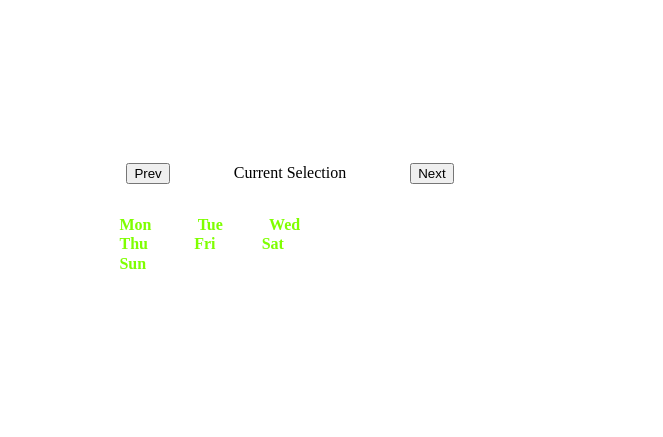
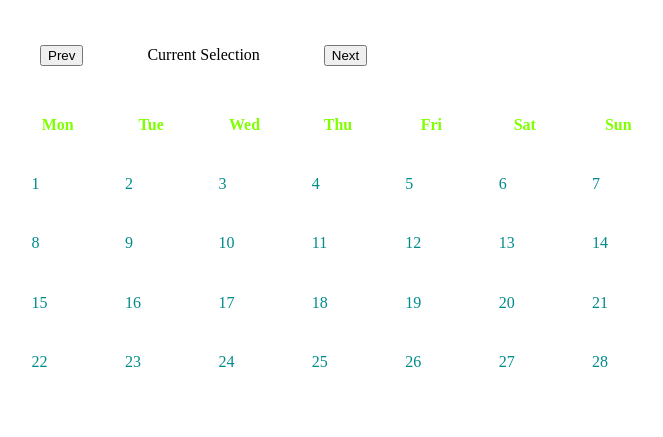
Before and after one commit to mimz-skywalker/SynergyInternshipTask2_DOMManipulation, a plain HTML site: page CalendarControll/index.html in a window 1280 px wide. Shown: the whole page, without its empty margins (38-701 px from the left). Drawn offline with Linux system fonts and the light colour scheme.

Commit message:
fillDays function

```diff
--- a/CalendarControll/CalendatScript.js
+++ b/CalendarControll/CalendatScript.js
@@ -1,6 +1,8 @@
-var selectedDate;
+function loadFunction(){
+    var selectedDate;
 
 var currentDate = new Date();
+
 
 var months = ['January',
               'February',
@@ -29,13 +31,18 @@ var days = ['Mon',
     function loadweekView(){
 }
 
-    function fillDays(currentDate){
+    function fillDays(){
+
+        var dateStart = new Date();
 
         var firstDay = 1;
         var lastDay;
 
-        var m = months[currentDate.getMonth()];
+
+        var m = months[dateStart.getMonth()];
         var indexOfM = months.indexOf(m);
+
+        //window.location.reload();
 
         var bigMonthCheck = (indexOfM == 0) ||
                             (indexOfM == 2) ||
@@ -44,20 +51,29 @@ var days = ['Mon',
                             (indexOfM == 7) ||
                             (indexOfM == 9) ||
                             (indexOfM == 11);
+
+        //window.location.reload();
+
         var smallMonthCheck = (indexOfM == 3) ||
                               (indexOfM == 5) ||
                               (indexOfM == 8) ||
                               (indexOfM == 10);
+
+        //location.reload();
+
         var isFebruary = (indexOfM == 1);
+
+
 
         if(bigMonthCheck)
         {
             for(var i = 1; i  <= 31; i++)
             {
-                var tdTag = document.getElementById(i);
+                var tdTag = document.getElementById(i.toString());
                 var content = document.createTextNode(i.toString());
 
-                tdTag.appendChild(content);
+                tdTag.append(content);
+
             }
         }
 
@@ -65,10 +81,10 @@ var days = ['Mon',
         {
             for(var i = 1; i <= 30; i++)
             {
-                var tdTag = document.getElementById(i);
+                var tdTag = document.getElementById(i.toString());
                 var content = document.createTextNode(i.toString());
 
-                tdTag.appendChild(content);
+                tdTag.append(content);
             }
         }
 
@@ -76,11 +92,16 @@ var days = ['Mon',
         {
             for(var i = 1; i <= 28; i++)
             {
-                var tdTag = document.getElementById(i);
+                var tdTag = document.getElementById(i.toString());
                 var content = document.createTextNode(i.toString());
 
-                tdTag.appendChild(content);
+                tdTag.append(content);
             }
         }
 
     };
+
+
+    var functionCall = fillDays();
+
+}
--- a/CalendarControll/index.html
+++ b/CalendarControll/index.html
@@ -7,7 +7,7 @@
     <link rel="stylesheet" type="text/css" href="style.css">
     <title>Document</title>
 </head>
-<body>
+<body onload="loadFunction()">
     <div class = "calendar" >
         <ul class = "header">
             <li id = "prev">
@@ -88,54 +88,16 @@
                         <td id = "29"> </td>
                         <td id = "30"> </td>
                         <td id = "31"> </td>
-                        <td id = "--"> </td>
-                        <td id = "--"> </td>
-                        <td id = "--"> </td>
-                        <td id = "--"> </td>
+                        <td id = "32"> </td>
+                        <td id = "33"> </td>
+                        <td id = "34"> </td>
+                        <td id = "35"> </td>
                     </tr>
                 </div>
             </table>
         </ul>
         </div>
         <div class = "months">
-<!--          <ul>
-                <li>
-                    January
-                </li>
-                <li>
-                    February
-                </li>
-                <li>
-                    March
-                </li>
-                <li>
-                    April
-                </li>
-                <li>
-                    May
-                </li>
-                <li>
-                    June
-                </li>
-                <li>
-                    July
-                </li>
-                <li>
-                    August
-                </li>
-                <li>
-                    September
-                </li>
-                <li>
-                    October
-                </li>
-                <li>
-                    November
-                </li>
-                <li>
-                    December
-                </li>
-            </ul> -->
         </div>
     </div>
 </body>
--- a/CalendarControll/style.css
+++ b/CalendarControll/style.css
@@ -3,11 +3,29 @@ body ul {
 
 }
 
-.header{
-    display: inline-block;
-    margin: 5%;
-    padding: 5%;
+table{
+    position: absolute;
+
 }
+
+th{
+    position: relative;
+    width: 5%;
+    margin: 3%;
+    padding: 3%;
+    margin-right: 1%;
+    color: chartreuse;
+}
+
+td{
+    position: relative;
+    width: 5%;
+    margin: 3%;
+    padding: 3%;
+    margin-right: 1%;
+    color: darkcyan;
+}
+
 
 .months{
     display: inline;
@@ -18,12 +36,6 @@ body ul {
 
 }
 
-th{
-    display: inline;
-    margin: 5%;
-    padding: 5%;
-    color: chartreuse;
-}
 
 #prev{
     display: inline;
```
